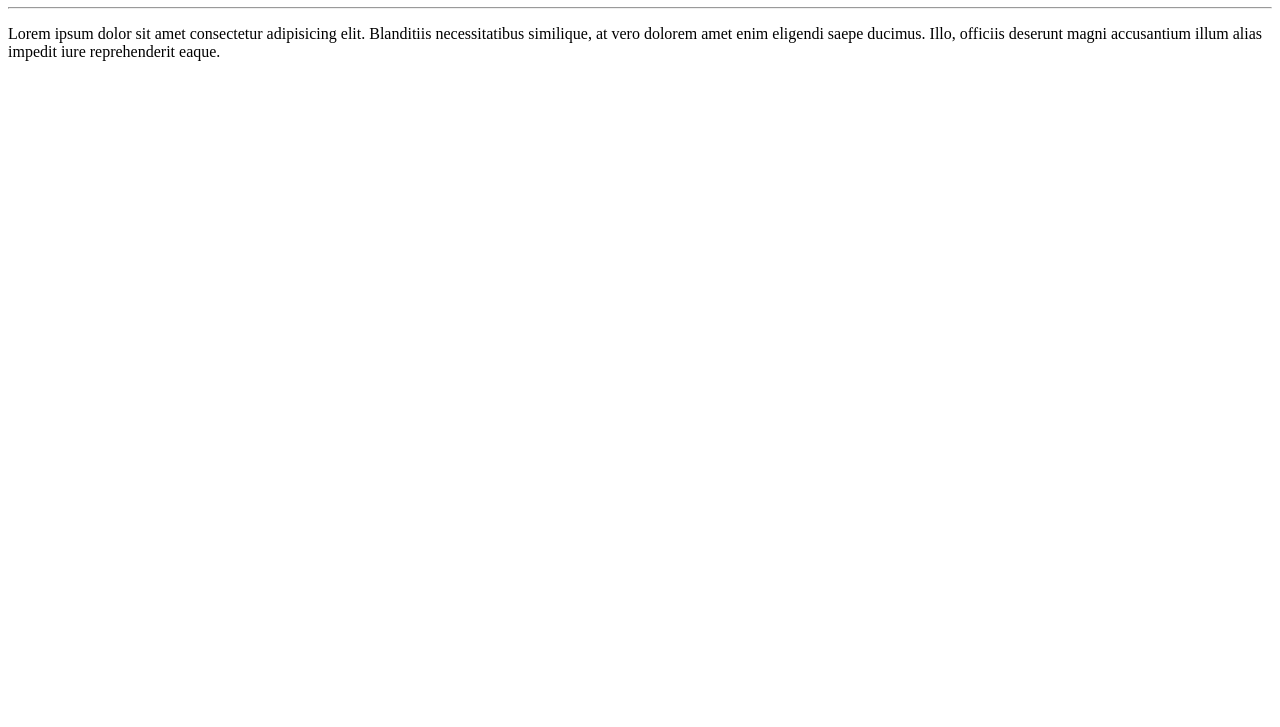
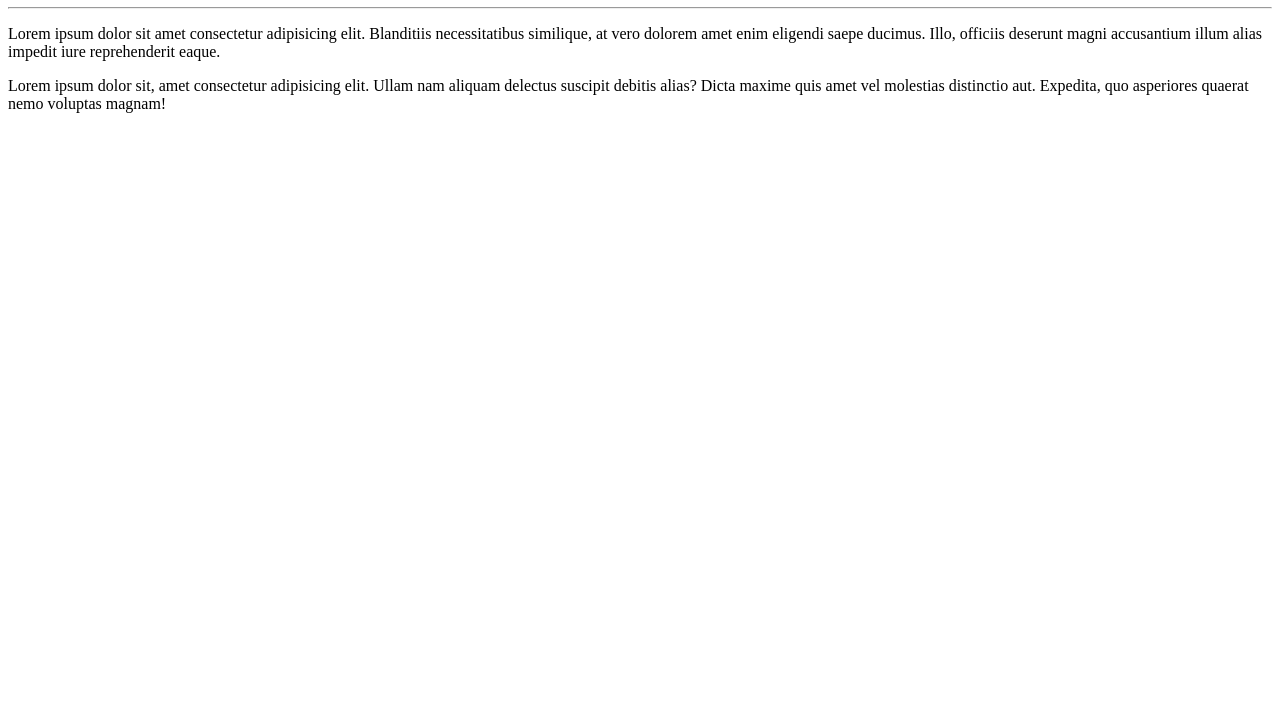
Before and after one commit to Maizer87/Ola-Mundo, a plain HTML site: page site-exemplo/index.html in a window 1280 px wide. Shown: the part 73-800 px from the top of the page. Drawn offline with Linux system fonts and the light colour scheme.

Commit message:
adicionei um paráfrafo

```diff
--- a/site-exemplo/index.html
+++ b/site-exemplo/index.html
@@ -10,5 +10,6 @@
     <h1>Olá, Mundo!</h1>
     <hr>
     <p>Lorem ipsum dolor sit amet consectetur adipisicing elit. Blanditiis necessitatibus similique, at vero dolorem amet enim eligendi saepe ducimus. Illo, officiis deserunt magni accusantium illum alias impedit iure reprehenderit eaque.</p>
+    <p>Lorem ipsum dolor sit, amet consectetur adipisicing elit. Ullam nam aliquam delectus suscipit debitis alias? Dicta maxime quis amet vel molestias distinctio aut. Expedita, quo asperiores quaerat nemo voluptas magnam!</p>
 </body>
 </html>
```
